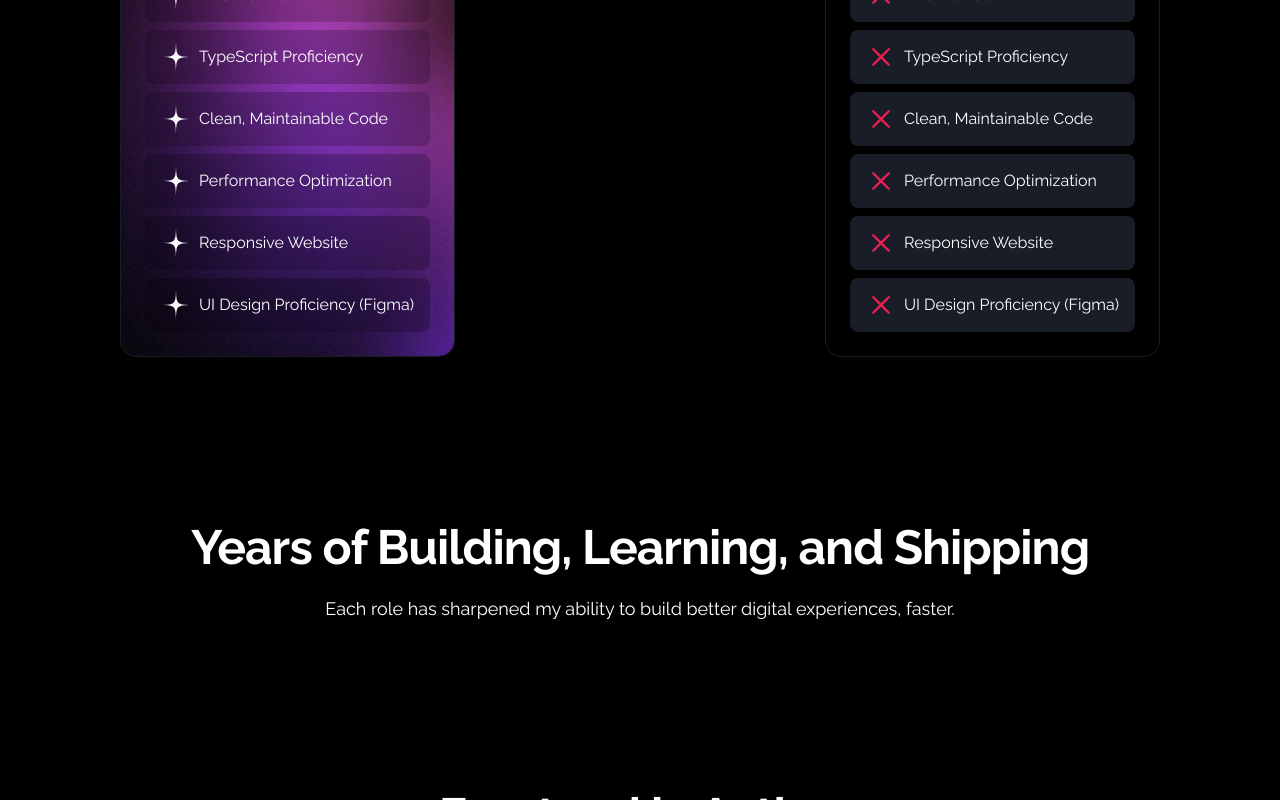
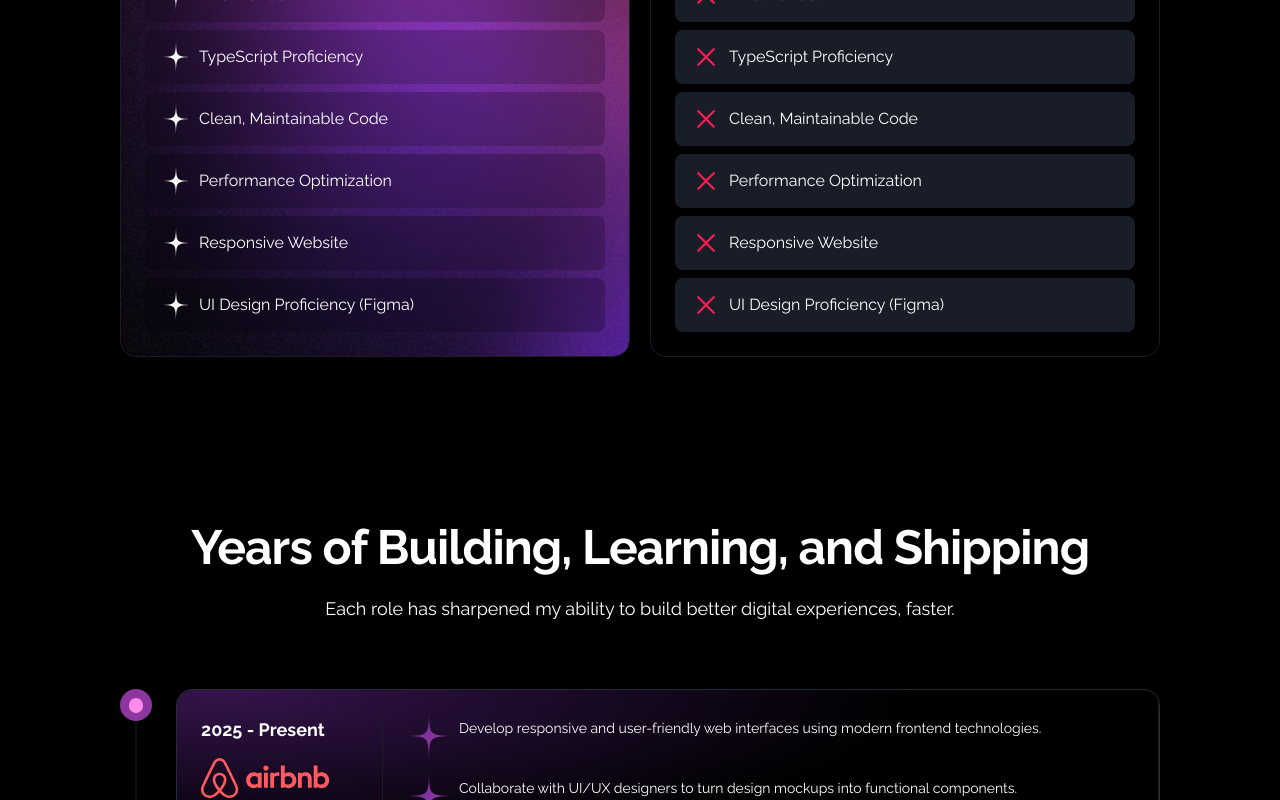
Before and after one commit to Hary300/Personal-Project-36-Purple-Magenta-Portfolio, a React (Vite) app: page / in a window 1280 px wide. Shown: the part 2859-3659 px from the top of the page. Built offline with nearby package versions, Linux system fonts and the light colour scheme.

Commit message:
feat: update trustpilot SVG, add HorizontalLine and PurpleSparkle components, and enhance ExperienceSection with new layout and styling

```diff
--- /dev/null
+++ b/src/components/shared/HorizontalLine.tsx
@@ -0,0 +1,5 @@
+const HorizontalLine = () => {
+  return <div className='w-full h-px bg-neutral-900' />;
+};
+
+export default HorizontalLine;
--- /dev/null
+++ b/src/components/shared/PurpleSparkle.tsx
@@ -0,0 +1,18 @@
+import { cn } from '@/lib/utils';
+
+interface PurpleSparkleProps {
+  className?: string;
+}
+
+const PurpleSparkle = ({ className }: PurpleSparkleProps) => {
+  return (
+    <div
+      className={cn(
+        "size-7 lg:size-11 bg-linear-to-br from-[#5E2591] to-[#A93FA8] mask-[url('@/assets/icons/sparkle.svg')] mask-contain mask-no-repeat shrink-0",
+        className
+      )}
+    />
+  );
+};
+
+export default PurpleSparkle;
--- a/src/data/experienceSectionData.ts
+++ b/src/data/experienceSectionData.ts
@@ -1,5 +1,3 @@
-import SparkleIcon from '@/assets/icons/react-components-icon/SparkleIcon';
-import type { ComponentType, SVGProps } from 'react';
 import trustPilot from '@/assets/images/company/trustpilot.svg';
 import airbnb from '@/assets/images/company/airbnb.svg';
 import google from '@/assets/images/company/google.svg';
@@ -15,7 +13,6 @@ export interface ExperienceItem {
 
 export interface ExperienceSectionData {
   header: SectionHeader;
-  bulletIcon: ComponentType<SVGProps<SVGSVGElement>>;
   experiences: ExperienceItem[];
 }
 
@@ -25,7 +22,6 @@ export const experienceSectionData: ExperienceSectionData = {
     subtitle:
       'Each role has sharpened my ability to build better digital experiences, faster.',
   },
-  bulletIcon: SparkleIcon,
   experiences: [
     {
       id: 'airbnb',
--- a/src/sections/02-statsSection/StatsSection.tsx
+++ b/src/sections/02-statsSection/StatsSection.tsx
@@ -1,4 +1,5 @@
 import SectionWrapper from '@/components/layouts/SectionWrapper';
+import PurpleSparkle from '@/components/shared/PurpleSparkle';
 import SectionTitle from '@/components/shared/SectionTitle';
 import { statsSectionData } from '@/data/statsSectionData';
 
@@ -7,7 +8,7 @@ const StatsSection = () => {
   const stats = statsSectionData.stats;
 
   return (
-    <SectionWrapper sectionId='stats' hasGap>
+    <SectionWrapper sectionId='about' hasGap>
       <SectionTitle
         title={header.title}
         subtitle={header.subtitle}
@@ -20,7 +21,7 @@ const StatsSection = () => {
             className='grid grid-cols-[0.8fr_1fr_auto] items-center pb-4 lg:pb-6 gap-2'
           >
             <div className='flex  items-center'>
-              <div className="size-7 lg:size-11 bg-linear-to-br from-[#5E2591] to-[#A93FA8] mask-[url('@/assets/icons/sparkle.svg')] mask-contain mask-no-repeat" />
+              <PurpleSparkle />
               <span className='font-bold text-[clamp(28px,calc(10.43vw-5.38px),40px)] lg:text-[80px]'>
                 {stat.value}
               </span>
--- a/src/sections/04-comparisonSection/ComparisonSection.tsx
+++ b/src/sections/04-comparisonSection/ComparisonSection.tsx
@@ -16,7 +16,7 @@ const ComparisonSection = () => {
             <div
               key={column.id}
               className={cn(
-                'relative flex flex-col gap-3 p-4 lg:gap-4 lg:p-6 border rounded-2xl overflow-hidden',
+                'relative flex flex-1 flex-col gap-3 p-4 lg:gap-4 lg:p-6 border rounded-2xl overflow-hidden',
                 column.id === 'other' && 'bg-black'
               )}
             >
--- a/src/sections/05-experienceSection/ExperienceSection.tsx
+++ b/src/sections/05-experienceSection/ExperienceSection.tsx
@@ -1,12 +1,72 @@
 import SectionWrapper from '@/components/layouts/SectionWrapper';
+import PurpleSparkle from '@/components/shared/PurpleSparkle';
 import SectionTitle from '@/components/shared/SectionTitle';
 import { experienceSectionData } from '@/data/experienceSectionData';
+import { cn } from '@/lib/utils';
 
 const ExperienceSection = () => {
   const header = experienceSectionData.header;
+  const experiences = experienceSectionData.experiences;
   return (
-    <SectionWrapper sectionId='experience'>
+    <SectionWrapper sectionId='experience' hasGap>
       <SectionTitle title={header.title} subtitle={header.subtitle} />
+      <div className='relative'>
+        <div className='absolute left-0 inset-y-0  w-6 lg:w-8 shrink-0 -z-1'>
+          <div className='absolute left-1/2 -translate-x-1/2 inset-y-0 w-px bg-neutral-900' />
+        </div>
+        <div className='flex flex-col gap-4'>
+          {experiences.map((experience, index) => {
+            const responsibilities = experience.responsibilities;
+            return (
+              <div
+                key={experience.id}
+                className='grid grid-cols-[auto_1fr] gap-3 lg:gap-6'
+              >
+                <div className='relative'>
+                  <div className='relative z-2 rounded-full size-6 lg:size-8 shrink-0 bg-[#8E36A0] flex justify-center items-center'>
+                    <div className='size-[14.4px] shrink-0 rounded-full bg-primary-100' />
+                  </div>
+                  {index === experiences.length - 1 && (
+                    <div className='absolute bottom-0 bg-black inset-x-0 h-[calc(100%-1rem)] z-1' />
+                  )}
+                </div>
+
+                <div
+                  className={cn(
+                    'overflow-hidden relative rounded-2xl border border-neutral-800 p-4 lg:p-6 flex flex-col gap-4 lg:grid lg:grid-cols-[0.25fr_1fr] lg:gap-6 divide-y lg:divide-y-0 lg:divide-x'
+                  )}
+                >
+                  {index === 0 && (
+                    <div className='absolute inset-0 bg-radial-[100%_70%_at_5%_0%] from-[#34144C] to-transparent -z-1 from-0% to-70%' />
+                  )}
+                  <div className='flex flex-col gap-2 pb-4 lg:pb-0 lg:pr-6'>
+                    <p className='text-neutral-25 font-bold text-md lg:text-lg '>
+                      {experience.period}
+                    </p>
+                    <div>
+                      <img
+                        src={experience.companyLogo}
+                        alt={`${experience.companyName} logo`}
+                      />
+                    </div>
+                  </div>
+
+                  <div className='flex flex-col gap-4'>
+                    {responsibilities.map((responsibility, index) => (
+                      <div key={index} className='flex gap-2'>
+                        <PurpleSparkle />
+                        <p className='text-neutral-25 text-sm gl:text-md'>
+                          {responsibility}
+                        </p>
+                      </div>
+                    ))}
+                  </div>
+                </div>
+              </div>
+            );
+          })}
+        </div>
+      </div>
     </SectionWrapper>
   );
 };
```
Also changed, not shown: src/assets/images/company/trustpilot.svg.
